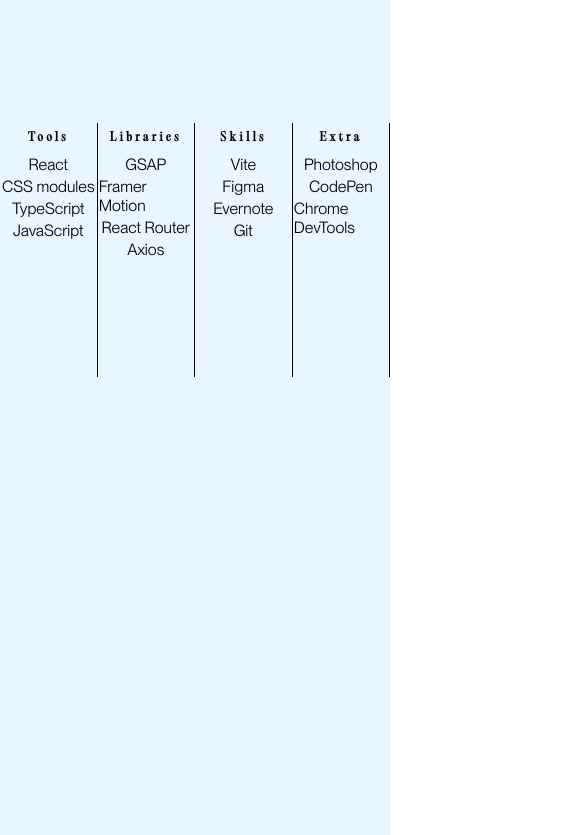
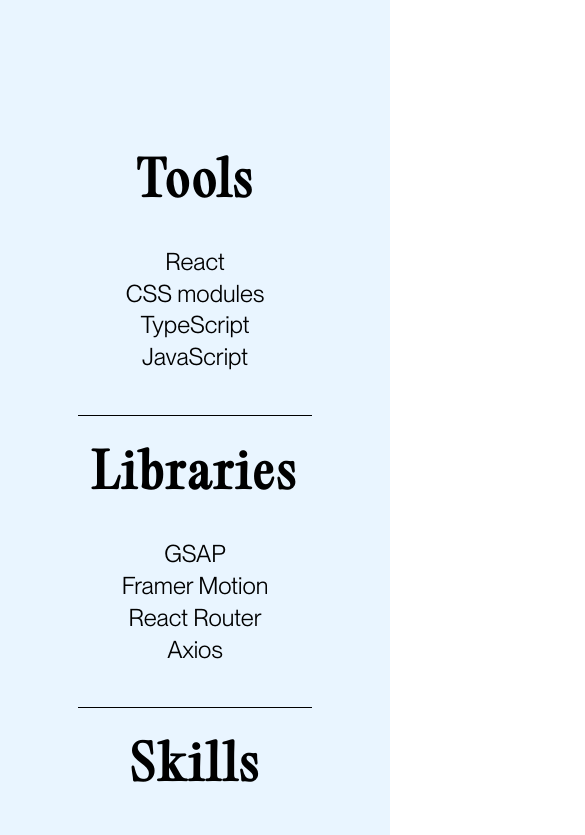
Before and after one commit to brian-david4/brian-portfolio-website, a React (Vite) app in the folder portfolio-website/: page / in a window 390 px wide. Shown: the part 1420-2255 px from the top of the page, 585 px wide, since content can reach past the window. Built offline with nearby package versions, Linux system fonts and the light colour scheme.

Commit message:
Make Skills Component responsive

```diff
--- a/portfolio-website/src/components/SkillsComponent/skComp.module.css
+++ b/portfolio-website/src/components/SkillsComponent/skComp.module.css
@@ -1,6 +1,6 @@
 .tool {
   width: 25vw;
-  height: 30vh;
+  height: 100%;
   display: flex;
   flex-direction: column;
   align-items: center;
@@ -16,6 +16,7 @@
   margin: 0;
   padding: 0;
   font-family: "Neue Montreal Book";
+  font-size: 1.2rem;
   display: flex;
   flex-direction: column;
   align-items: center;
@@ -24,3 +25,18 @@
 .toolBody > li {
   padding: 0.35vmin;
 }
+@media (max-width: 768px) {
+  .tool {
+    width: 60vw;
+    height: fit-content;
+    border-bottom: 1px solid black;
+    border-right: 0;
+  }
+  .heading {
+    font-size: 3rem;
+  }
+  .toolBody {
+    font-size: 1.5rem;
+    padding-bottom: 5vh;
+  }
+}
--- a/portfolio-website/src/pages/Home/home.module.css
+++ b/portfolio-website/src/pages/Home/home.module.css
@@ -7,6 +7,7 @@
   z-index: -1;
   display: flex;
   flex-direction: column;
+  overflow-x: hidden;
 }
 .pageOne {
   height: 100vh;
@@ -135,6 +136,9 @@
     gap: 10px;
     margin-top: 20vh;
   }
+  .toolsPosition {
+    flex-direction: column;
+  }
 }
 @media (max-width: 500px) {
   .title {
```
